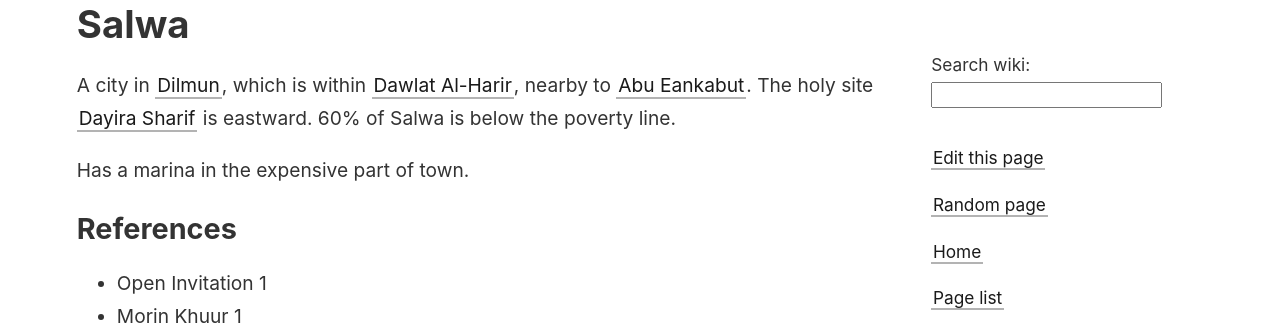
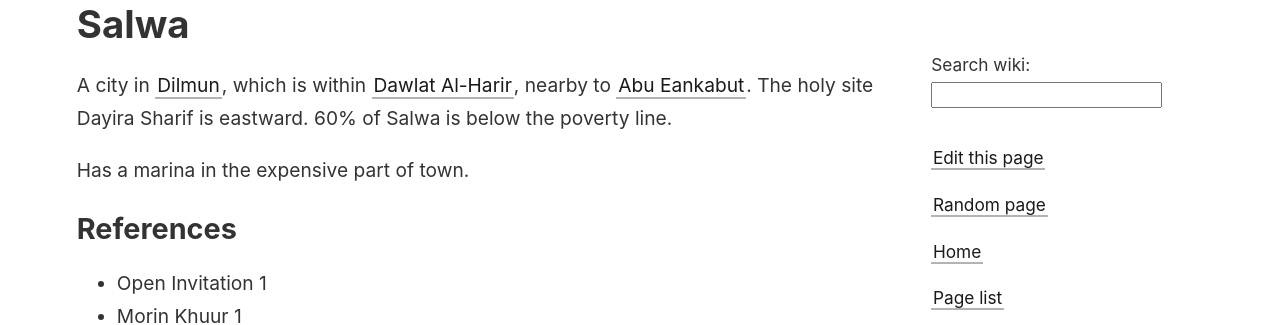
Before and after one commit to IFcoltransG/buuza-wiki, a Jekyll site: the page built from _wiki/salwa.md, in a window 1280 px wide and 900 px high. Shown: the part 171-496 px from the top of the window. Built offline with Jekyll 4.4.1, drawn with Linux system fonts in a browser that asks for light colours; part of the change alters nothing that is shown.

```diff
--- a/_wiki/salwa.md
+++ b/_wiki/salwa.md
@@ -2,7 +2,7 @@
 title: Salwa
 tags: ['Location']
 ---
-A city in [Dilmun](/_wiki/dilmun.md), which is within [Dawlat Al-Harir](/_wiki/dawlat-al-harir.md), nearby to [Abu Eankabut](/_wiki/abu-eankabut.md). The holy site [Dayira Sharif](/_wiki/dayira-sharif.md) is eastward. 60% of Salwa is below the poverty line.
+A city in [Dilmun](/_wiki/dilmun.md), which is within [Dawlat Al-Harir](/_wiki/dawlat-al-harir.md), nearby to [Abu Eankabut](/_wiki/abu-eankabut.md). The holy site Dayira Sharif is eastward. 60% of Salwa is below the poverty line.
 
 Has a marina in the expensive part of town.
 
```
